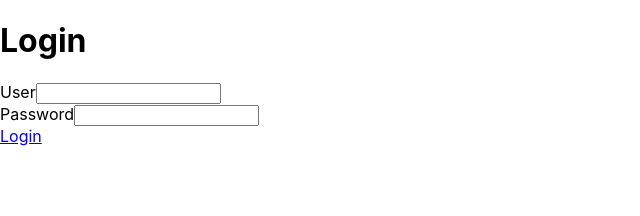
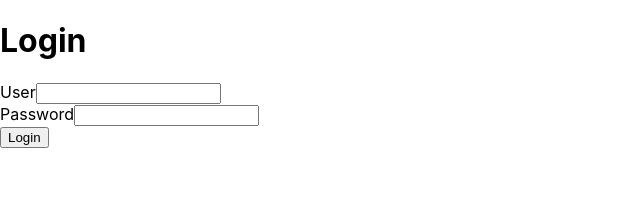
Before and after one commit to jdana111/sb15_beta2, a React (Create React App) app: page /login in a window 1280 px wide. Shown: the top 216 px of the page, without its empty margins (0-640 px from the left). Built offline with nearby package versions, Linux system fonts and the light colour scheme.

Commit message:
Addition of useNavigate and navigate to Login

```diff
--- a/src/routes.js
+++ b/src/routes.js
@@ -27,7 +27,7 @@ const router = createBrowserRouter([
     element: <CityForm />,
   },
   {
-    path: '/cities/:cityId',
+    path: '/cities/:cityId/select-program',
     element: <SelectProgram />,
   },
   {
--- a/src/routes/login.js
+++ b/src/routes/login.js
@@ -1,6 +1,13 @@
-import { Link } from "react-router-dom";
+import { useNavigate } from "react-router-dom";
 
-const Login = () => (
+const Login = () => {
+  const navigate = useNavigate();
+  function login() {
+    // POST to the login table.
+    // Retrieve the cityId from the POST response. (Here, I'm just using a value of 1 as a placeholder.)
+    navigate('/cities/1/select-program', {replace: true});
+  }
+  return (
     <div>
       <h1>Login</h1>
       <div>
@@ -11,10 +18,9 @@ const Login = () => (
         <label>Password</label>
         <input></input>
       </div>
-    <nav>
-      <Link to="/">Login</Link>
-    </nav>
+      <input type="button" value="Login" onClick={login} />
     </div>
   );
+};
 
 export default Login;
```
Lines whose indentation alone changed are shown as unchanged.
